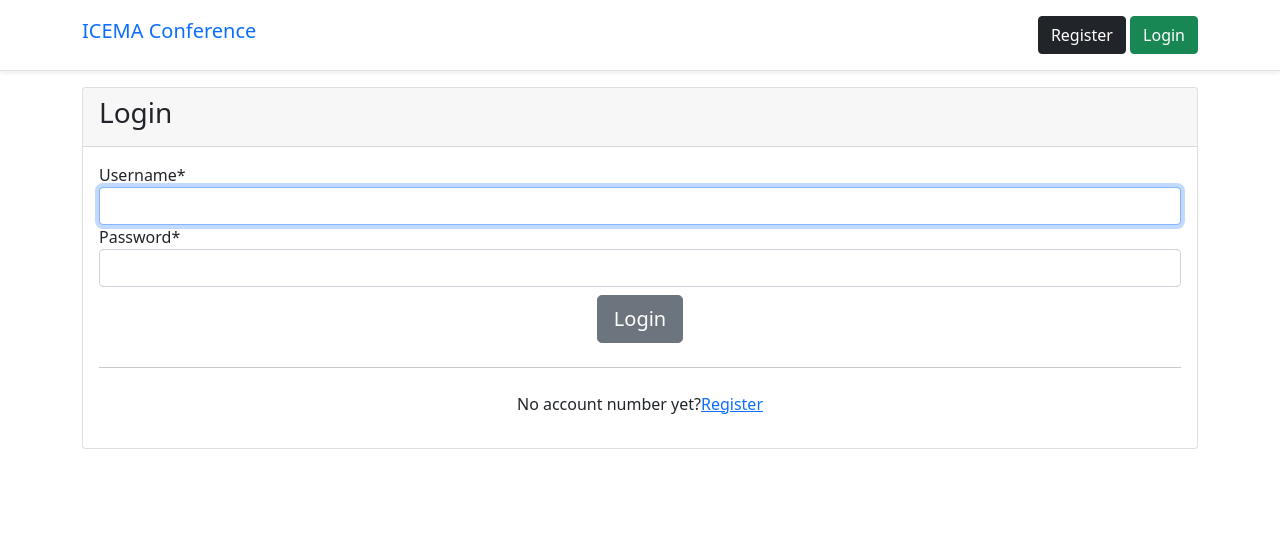
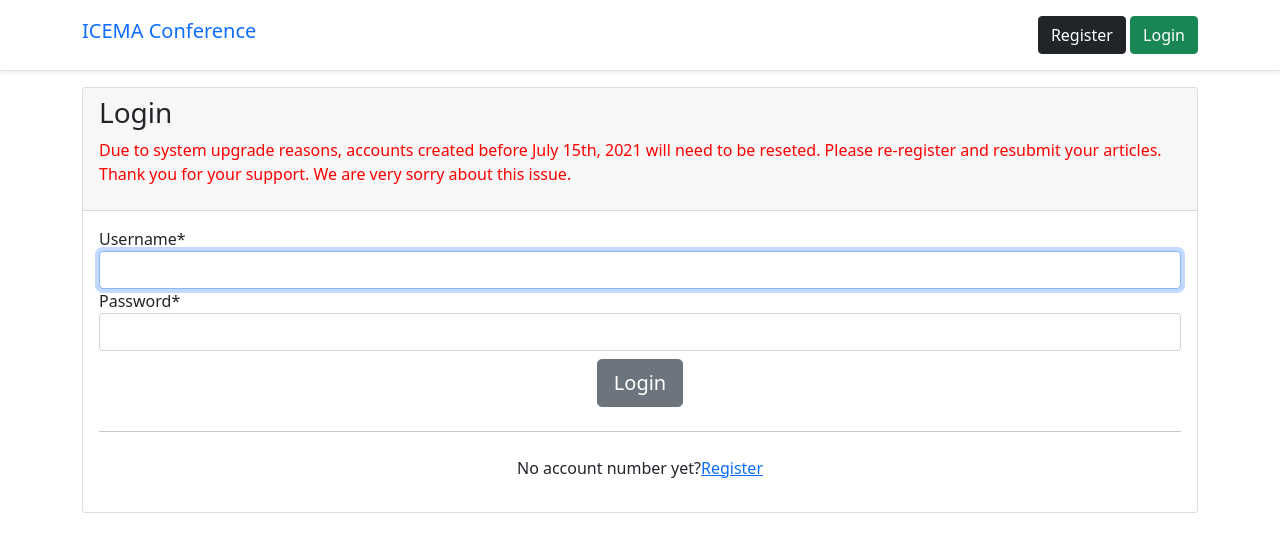
Before and after one commit to Tuanpm31/submission-system, a Django app: page /login in a window 1280 px wide. Shown: the top 552 px of the page. Run offline with Django 3.2, Linux system fonts and the light colour scheme; some libraries are stand-ins or nearby versions.

Commit message:
Add text alert login

```diff
--- a/templates/registration/login.html
+++ b/templates/registration/login.html
@@ -7,6 +7,11 @@
             <div class="card">
                 <div class="card-header">
                     <h3>Login</h3>
+                    <p style="color: red;">
+                        Due to system upgrade reasons, accounts created before July 15th, 2021 will need to be reseted.
+                        Please re-register and resubmit your articles. Thank you for your support.
+                        We are very sorry about this issue.
+                    </p>
                 </div>
                 <div class="card-body">
                     <form method="POST">
```
Lines whose indentation alone changed are shown as unchanged.
